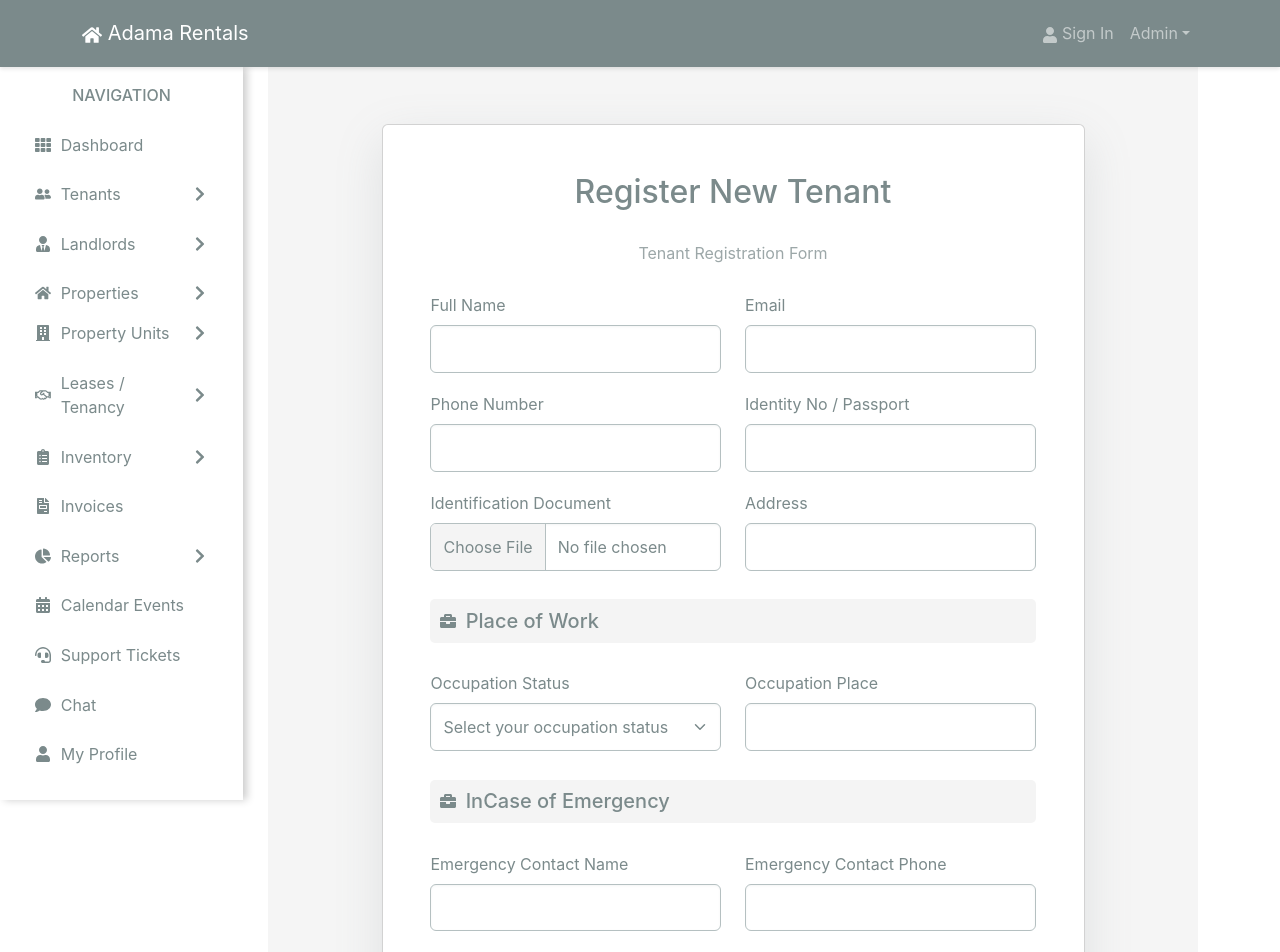
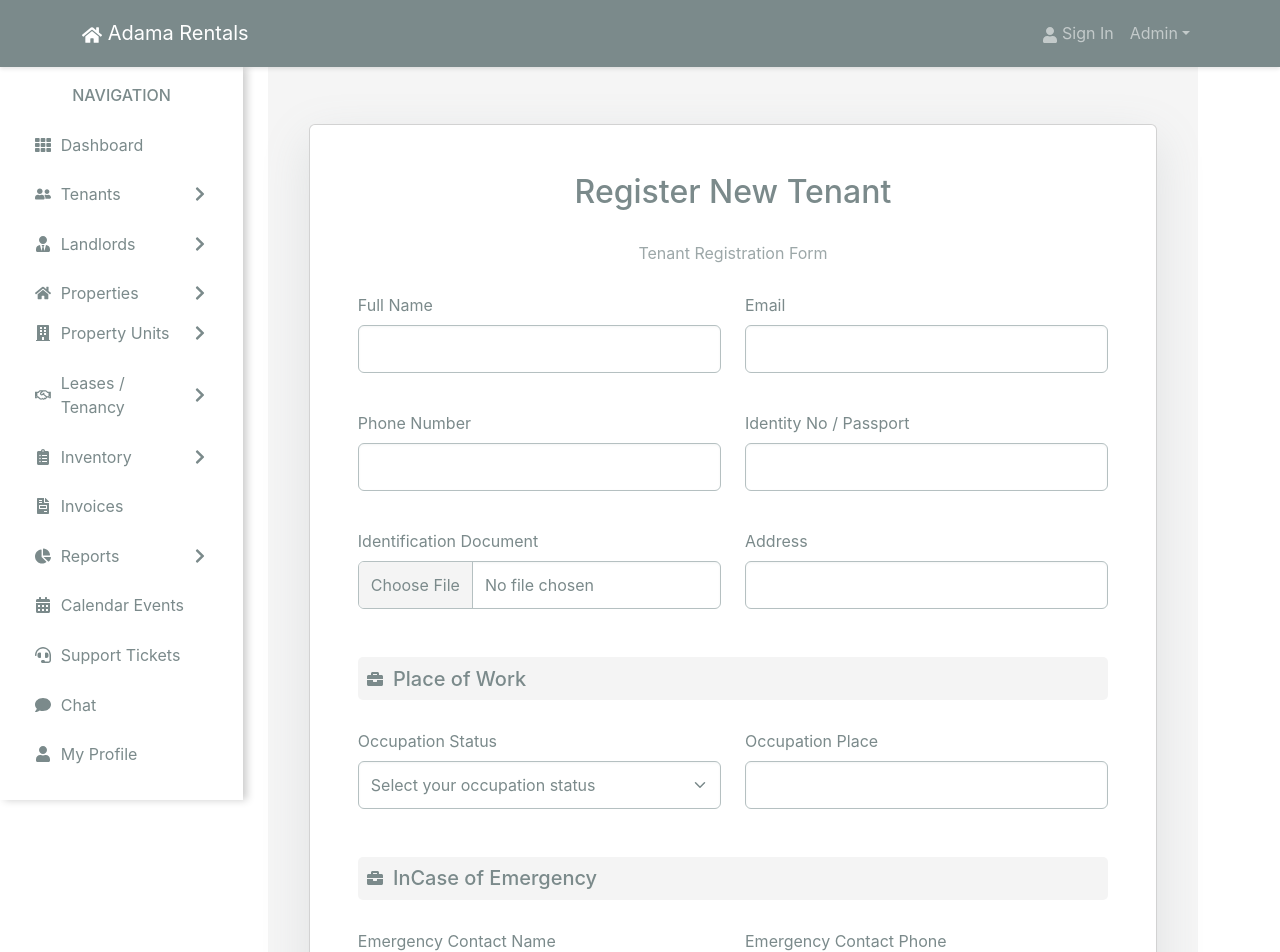
Before and after one commit to Amanbanti/RMS, a React (Create React App) app in the folder frontend/: page /tenant/create in a window 1280 px wide. Shown: the top 952 px of the page. Built offline with nearby package versions, Linux system fonts and the light colour scheme.

Commit message:
CreateTenant commit

```diff
--- a/frontend/src/screens/TenantScreens/CreateTenant.jsx
+++ b/frontend/src/screens/TenantScreens/CreateTenant.jsx
@@ -32,7 +32,7 @@ const TenantRegistrationForm = () => {
   return (
     <Container className="py-4">
       <Row className="justify-content-center">
-        <Col lg={10}>
+        <Col lg={15}>
           <Card className="p-4 shadow-lg">
             <Card.Body>
               <h2 className="text-center mb-4">Register New Tenant</h2>
@@ -43,7 +43,7 @@ const TenantRegistrationForm = () => {
                 {/* Full Name and Email */}
                 <Row>
                   <Col md={6}>
-                    <Form.Group controlId="fullName">
+                    <Form.Group className="mb-3" controlId="fullName">
                       <Form.Label>Full Name</Form.Label>
                       <Form.Control
                         type="text"
@@ -71,7 +71,7 @@ const TenantRegistrationForm = () => {
                 {/* Phone Number and Identity No */}
                 <Row className="mt-3">
                   <Col md={6}>
-                    <Form.Group controlId="phoneNumber">
+                    <Form.Group className="mb-3" controlId="phoneNumber">
                       <Form.Label>Phone Number</Form.Label>
                       <Form.Control
                         type="text"
@@ -83,7 +83,7 @@ const TenantRegistrationForm = () => {
                     </Form.Group>
                   </Col>
                   <Col md={6}>
-                    <Form.Group controlId="identityNo">
+                    <Form.Group  controlId="identityNo">
                       <Form.Label>Identity No / Passport</Form.Label>
                       <Form.Control
                         type="text"
@@ -103,7 +103,7 @@ const TenantRegistrationForm = () => {
                 {/* Identification Document and Address */}
                 <Row className="mt-3">
                   <Col md={6}>
-                    <Form.Group controlId="identificationDocument">
+                    <Form.Group className="mb-3" controlId="identificationDocument">
                       <Form.Label>Identification Document</Form.Label>
                       <Form.Control
                         type="file"
@@ -138,7 +138,7 @@ const TenantRegistrationForm = () => {
                 {/* Occupation Status and Place */}
                 <Row className="mt-3">
                   <Col md={6}>
-                  <Form.Group controlId="occupationStatus">
+                  <Form.Group className="mb-3" controlId="occupationStatus">
                     <Form.Label>Occupation Status</Form.Label>
                     <Form.Select
                         name="occupationStatus"
@@ -181,7 +181,7 @@ const TenantRegistrationForm = () => {
                  {/* Emergency Contact */}
                  <Row className="mt-3">
                   <Col md={6}>
-                    <Form.Group controlId="emergencyContactName">
+                    <Form.Group className="mb-3" controlId="emergencyContactName">
                       <Form.Label>Emergency Contact Name</Form.Label>
                       <Form.Control
                         type="text"
```
